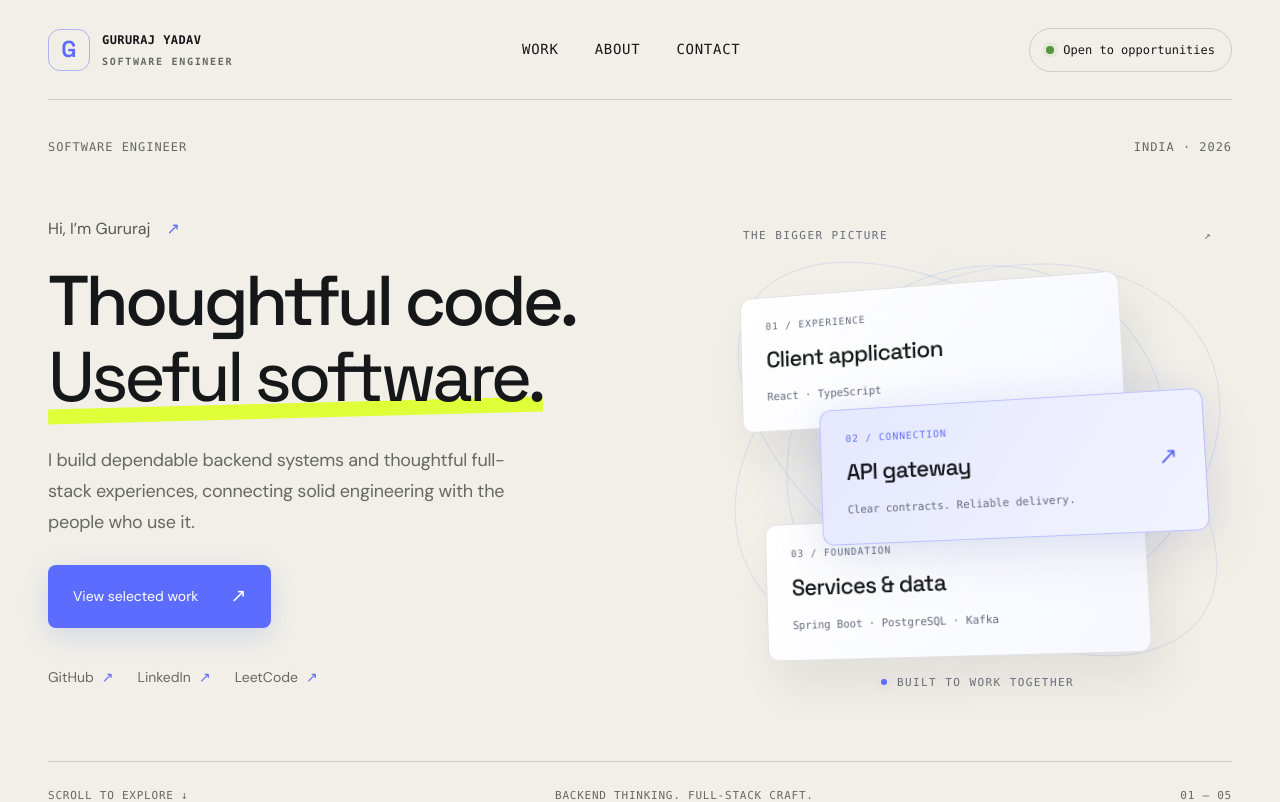
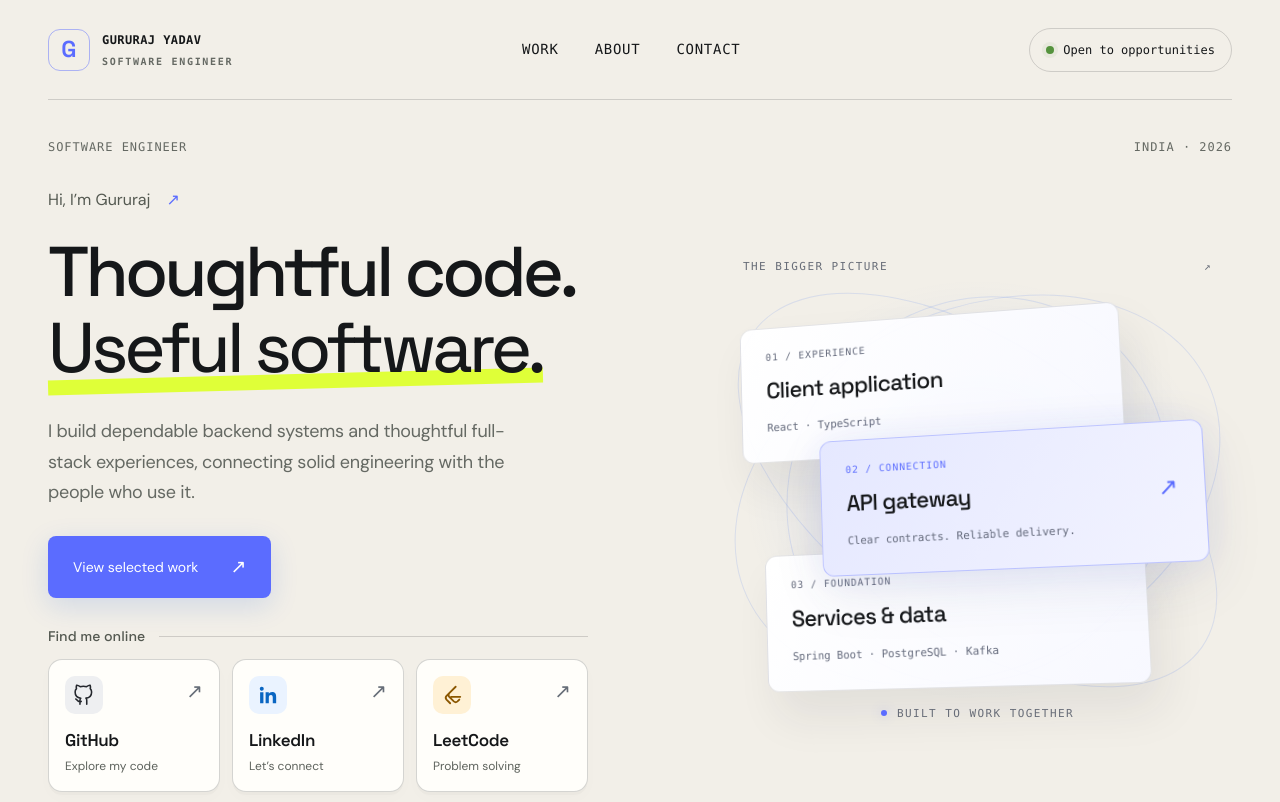
Before and after one commit to GURU075/portfolio, a Next.js app: page /portfolio/ in a window 1280 px wide. Shown: the top 802 px of the page. Built offline with nearby package versions, Linux system fonts and the light colour scheme.

Commit message:
Make social profiles prominent with accessible icon cards

```diff
--- a/app/ProfileLinks.tsx
+++ b/app/ProfileLinks.tsx
@@ -1,24 +1,40 @@
 const profiles = [
-  { name: "GitHub", href: "https://github.com/GURU075" },
-  { name: "LinkedIn", href: "https://www.linkedin.com/in/gururaj-yadav/" },
-  { name: "LeetCode", href: "https://leetcode.com/u/guru075/" },
+  { name: "GitHub", href: "https://github.com/GURU075", id: "github", label: "Explore my code" },
+  { name: "LinkedIn", href: "https://www.linkedin.com/in/gururaj-yadav/", id: "linkedin", label: "Let’s connect" },
+  { name: "LeetCode", href: "https://leetcode.com/u/guru075/", id: "leetcode", label: "Problem solving" },
 ];
+
+function ProfileIcon({ id }: { id: string }) {
+  if (id === "linkedin") {
+    return <svg viewBox="0 0 24 24" fill="currentColor" aria-hidden="true"><path d="M5.2 3a2.2 2.2 0 1 0 0 4.4 2.2 2.2 0 0 0 0-4.4ZM3.4 9h3.6v12H3.4V9Zm6 0h3.5v1.6h.1c.5-.9 1.7-1.9 3.5-1.9 3.7 0 4.4 2.4 4.4 5.6V21h-3.7v-5.9c0-1.4 0-3.2-2-3.2s-2.3 1.5-2.3 3.1v6H9.4V9Z" /></svg>;
+  }
+  if (id === "github") {
+    return <svg viewBox="0 0 24 24" fill="none" stroke="currentColor" strokeWidth="1.7" strokeLinecap="round" strokeLinejoin="round" aria-hidden="true"><path d="M9 19c-4.3 1.3-4.3-2.2-6-2.7M15 22v-3.9a3.4 3.4 0 0 0-.9-2.7c3-.3 6.2-1.5 6.2-6.8A5.3 5.3 0 0 0 18.8 5a4.9 4.9 0 0 0-.1-3.6s-1.2-.4-3.9 1.5a13.4 13.4 0 0 0-7 0C5.1 1 3.9 1.4 3.9 1.4A4.9 4.9 0 0 0 3.8 5a5.3 5.3 0 0 0-1.5 3.7c0 5.2 3.2 6.4 6.2 6.8a3.4 3.4 0 0 0-.9 2.6V22" /></svg>;
+  }
+  return <svg viewBox="0 0 24 24" fill="none" stroke="currentColor" strokeWidth="2" strokeLinecap="round" strokeLinejoin="round" aria-hidden="true"><path d="m16 3-7 7a3 3 0 0 0 0 4l5 5a3 3 0 0 0 4 0l2-2M9 10l-3 3a3 3 0 0 0 0 4l4 4M11 14h10" /></svg>;
+}
 
 export default function ProfileLinks() {
   return (
     <nav className="profile-links" aria-label="Find me online">
+      <p className="profile-heading">Find me online <span aria-hidden="true" /></p>
+      <div className="profile-grid">
       {profiles.map((profile) => (
         <a
           key={profile.name}
+          className={`profile-card profile-${profile.id}`}
           href={profile.href}
           target="_blank"
           rel="noopener noreferrer"
         >
-          {profile.name}
-          <span aria-hidden="true">↗</span>
+          <span className="profile-icon"><ProfileIcon id={profile.id} /></span>
+          <span className="profile-arrow" aria-hidden="true">↗</span>
+          <span className="profile-name">{profile.name}</span>
+          <span className="profile-description">{profile.label}</span>
           <span className="contact-status"> (opens in a new tab)</span>
         </a>
       ))}
+      </div>
     </nav>
   );
 }
--- a/app/globals.css
+++ b/app/globals.css
@@ -1166,21 +1166,88 @@ h1, h2, h3, .hero h1 em, .brand-mark,
 .hero-bottom > p, .project-description { line-height: 1.7; }
 
 .profile-links {
-  display: flex;
-  flex-wrap: wrap;
-  align-items: center;
-  gap: 8px 24px;
+  width: 100%;
+  max-width: 540px;
 }
 
-.profile-links a {
-  display: inline-flex;
+.profile-heading {
+  display: flex;
   align-items: center;
-  gap: 8px;
-  min-height: 44px;
-  color: var(--muted);
+  gap: 14px;
+  margin: 0 0 12px;
+  color: #545951;
+  font-family: var(--font-heading), sans-serif;
   font-size: 14px;
-  transition: color .2s ease;
+  font-weight: 500;
 }
 
-.profile-links a > span[aria-hidden] { color: var(--blue); }
-.profile-links a:hover, .profile-links a:focus-visible { color: var(--ink); }
+.profile-heading > span { flex: 1; height: 1px; background: var(--line); }
+.profile-grid { display: grid; grid-template-columns: repeat(3, minmax(0, 1fr)); gap: 12px; }
+
+.profile-card {
+  --profile-accent: #24272d;
+  --profile-tint: #eeeff1;
+  position: relative;
+  display: grid;
+  grid-template-columns: 1fr auto;
+  align-content: start;
+  padding: 16px;
+  border: 1px solid #1517192e;
+  border-radius: 14px;
+  background: #fffefa;
+  color: var(--ink);
+  box-shadow: 0 3px 0 #15171905, 0 6px 16px #15171904;
+  transition: transform .2s ease, border-color .2s ease, box-shadow .2s ease, background .2s ease;
+}
+
+.profile-linkedin { --profile-accent: #0a66c2; --profile-tint: #eaf3ff; }
+.profile-leetcode { --profile-accent: #8b5700; --profile-tint: #fff1d5; }
+.profile-icon {
+  display: grid;
+  place-items: center;
+  width: 38px;
+  height: 38px;
+  border-radius: 10px;
+  background: var(--profile-tint);
+  color: var(--profile-accent);
+}
+.profile-icon svg { width: 22px; height: 22px; }
+.profile-arrow { color: #666d77; font-size: 20px; transition: transform .2s ease, color .2s ease; }
+.profile-name {
+  grid-column: 1 / -1;
+  margin-top: 14px;
+  font-family: var(--font-heading), sans-serif;
+  font-size: 17px;
+  font-weight: 600;
+  letter-spacing: -.02em;
+}
+.profile-description { grid-column: 1 / -1; margin-top: 3px; color: #5d625c; font-size: 12px; line-height: 1.5; }
+.profile-card:hover, .profile-card:focus-visible {
+  background: #fff;
+  border-color: var(--profile-accent);
+  box-shadow: 0 8px 24px #15171912;
+  transform: translateY(-4px);
+}
+.profile-card:focus-visible { outline: 3px solid var(--blue); outline-offset: 4px; }
+.profile-card:hover .profile-arrow, .profile-card:focus-visible .profile-arrow {
+  color: var(--profile-accent);
+  transform: translate(2px, -2px);
+}
+.profile-card:active { transform: translateY(-1px); box-shadow: 0 2px 8px #15171912; }
+.hero-copy { padding-block: 32px; }
+@media (max-width: 1050px) and (min-width: 801px) {
+  .profile-grid { gap: 8px; }
+  .profile-card { padding: 12px; }
+}
+@media (max-width: 420px) {
+  .profile-grid { grid-template-columns: 1fr; gap: 10px; }
+  .profile-card { grid-template-columns: 40px 1fr auto; align-items: center; column-gap: 14px; padding: 14px 16px; }
+  .profile-icon { grid-column: 1; grid-row: 1 / 3; }
+  .profile-arrow { grid-column: 3; grid-row: 1 / 3; }
+  .profile-name { grid-column: 2; grid-row: 1; margin: 0; }
+  .profile-description { grid-column: 2; grid-row: 2; margin: 0; }
+}
+@media (prefers-reduced-motion: reduce) {
+  .profile-card:hover, .profile-card:focus-visible, .profile-card:active,
+  .profile-card:hover .profile-arrow, .profile-card:focus-visible .profile-arrow { transform: none; }
+}
```
